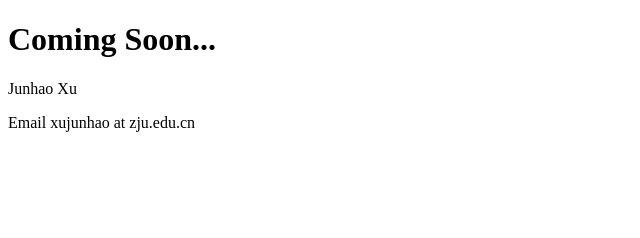
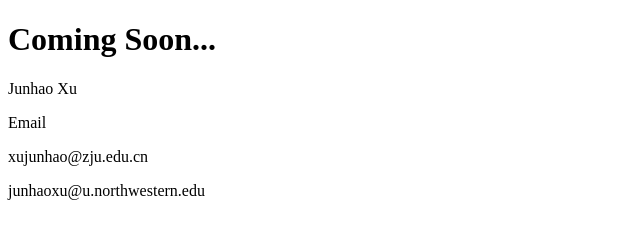
Before and after one commit to junhao-xu/junhao-xu.github.io, a plain HTML site: page index.html in a window 1280 px wide. Shown: the whole page, without its empty margins (0-640 px from the left). Drawn offline with Linux system fonts and the light colour scheme.

Commit message:
Update index.html

```diff
--- a/index.html
+++ b/index.html
@@ -6,6 +6,8 @@
     <body>
         <h1>Coming Soon...</h1>
         <p>Junhao Xu</p>
-        <p>Email xujunhao at zju.edu.cn</p>
+        <p>Email</p>
+        <p> xujunhao@zju.edu.cn</p>
+        <p> junhaoxu@u.northwestern.edu</p>
     </body>
 </html>
```
